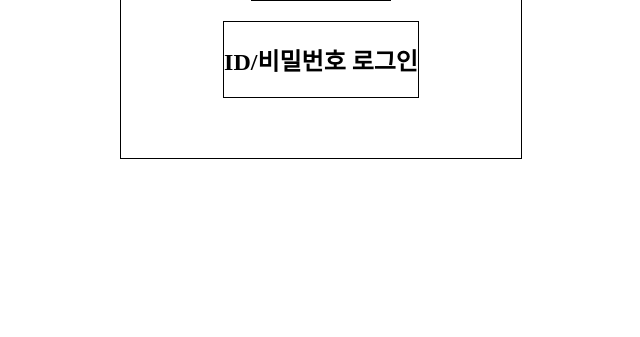
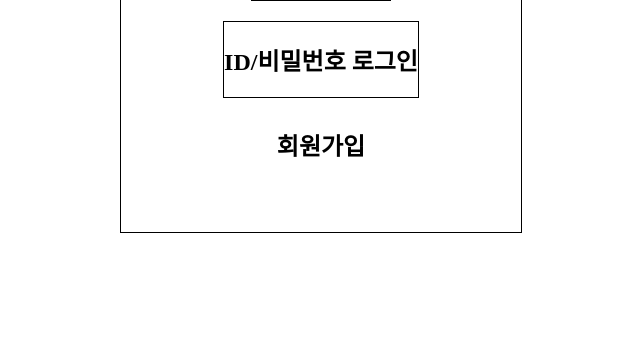
Before and after one commit to leedaehan-kev/LIKELION9, a Django app: page / in a window 1280 px wide. Shown: the part 463-800 px from the top of the page, without its empty margins (319-959 px from the left). Run offline with Django 3.2, Linux system fonts and the light colour scheme.

Commit message:
add signup to login.html

```diff
--- a/LMS_Scheduler/account/templates/login.html
+++ b/LMS_Scheduler/account/templates/login.html
@@ -26,6 +26,9 @@
                 <div class = "manualLogin loginbutton">
                     <a href= "{% url 'manuallogin' %}"><h2>ID/비밀번호 로그인</h2></a>
                 </div>
+                <div class = "signup">
+                    <a href= "{% url 'signup' %}"><h2>회원가입</h2></a>
+                </div>
             </div>
         </div>
     </div>
```
